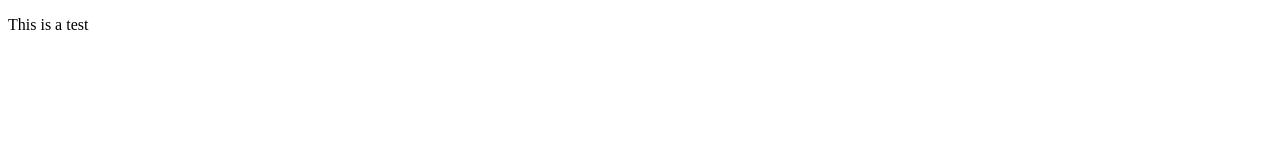
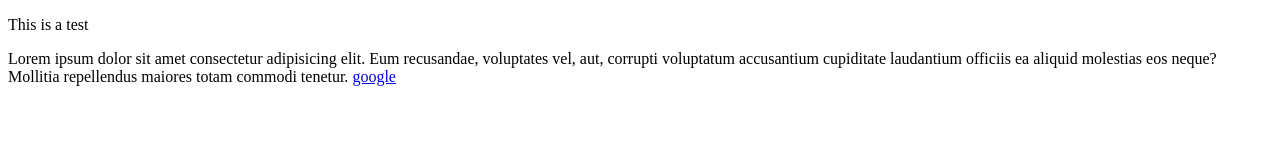
Before and after one commit to JJanuta/project2, a plain HTML site: page index.html in a window 1280 px wide. Drawn offline with Linux system fonts and the light colour scheme.

Commit message:
added lorem placeholder

```diff
--- a/index.html
+++ b/index.html
@@ -7,5 +7,9 @@
     <title>Document</title>
   </head>
   <p>This is a test</p>
-  <body></body>
+  <body><p>
+   Lorem ipsum dolor sit amet consectetur adipisicing elit. Eum recusandae, voluptates vel, aut, corrupti voluptatum accusantium cupiditate laudantium officiis ea aliquid molestias eos neque? Mollitia repellendus maiores totam commodi tenetur.
+  <a href="http://www.google.com" target="_blank" rel=" "noopener noreferrer">google</a>
+  </p>
+</body>
 </html>
```
